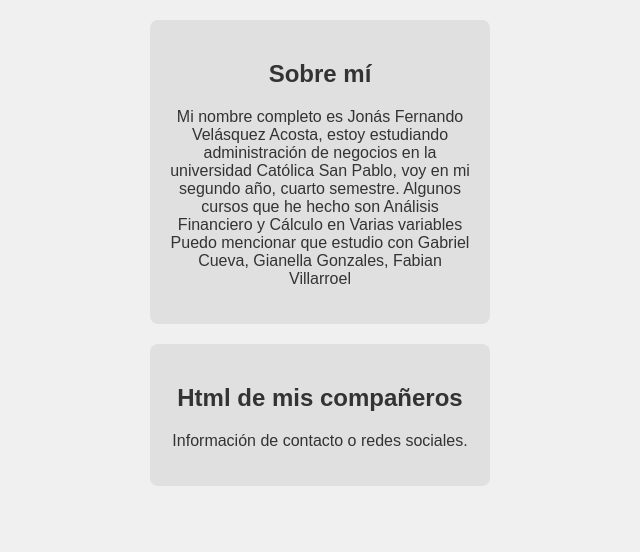
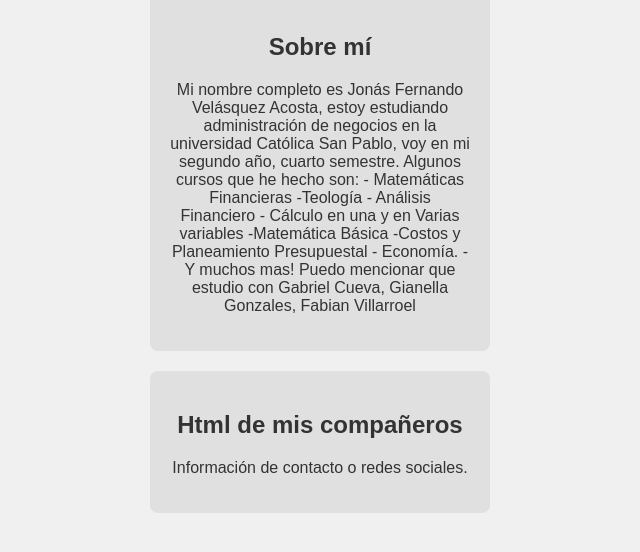
Before and after one commit to jonasvelasquezacosta/Jonas-Velasquez-Acosta, a plain HTML site: page index.html in a window 1280 px wide. Shown: the part 186-738 px from the top of the page, without its empty margins (320-960 px from the left). Drawn offline with Linux system fonts and the light colour scheme.

Commit message:
Update index.html

```diff
--- a/index.html
+++ b/index.html
@@ -44,7 +44,15 @@
     <div class="info-blocks">
         <div class="info-block">
             <h2>Sobre mí</h2>
-            <p>Mi nombre completo es Jonás Fernando Velásquez Acosta, estoy estudiando administración de negocios en la universidad Católica San Pablo, voy en mi segundo año, cuarto semestre. Algunos cursos que he hecho son Análisis Financiero y Cálculo en Varias variables
+            <p>Mi nombre completo es Jonás Fernando Velásquez Acosta, estoy estudiando administración de negocios en la universidad Católica San Pablo, voy en mi segundo año, cuarto semestre. Algunos cursos que he hecho son:
+           - Matemáticas Financieras
+            -Teología
+           - Análisis Financiero
+           - Cálculo en una y en Varias variables
+           -Matemática Básica
+            -Costos y Planeamiento Presupuestal
+           - Economía.
+            - Y muchos mas!
 
             Puedo mencionar que estudio con Gabriel Cueva, Gianella Gonzales, Fabian Villarroel</p>
         </div>
```
